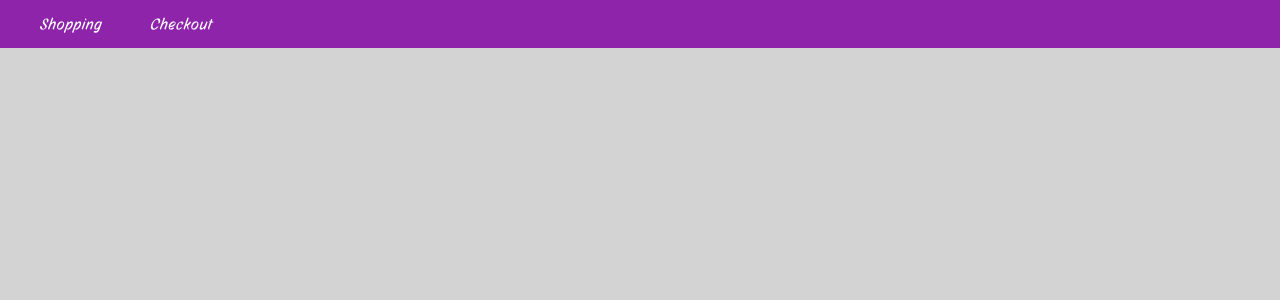
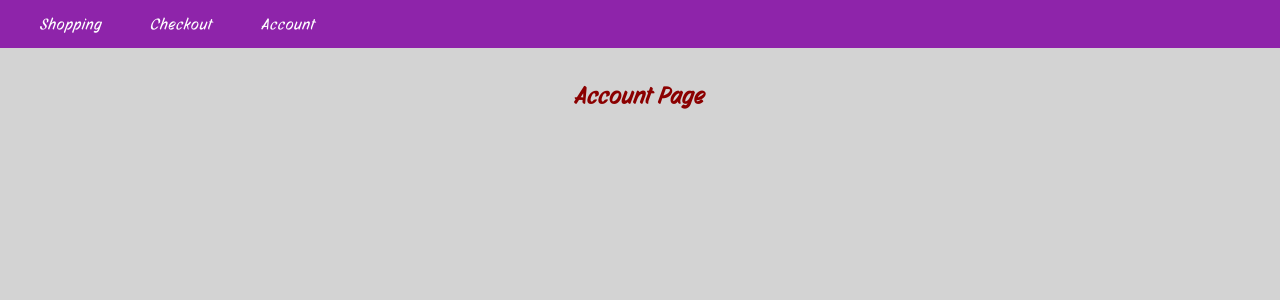
Before and after one commit to behroozebrazi/Shopping-Cart-1, a React (Create React App) app: page /account in a window 1280 px wide. Shown: the top 300 px of the page. Built offline with nearby package versions, Linux system fonts and the light colour scheme.

Commit message:
created Account page and link it to react router

```diff
--- a/src/App.js
+++ b/src/App.js
@@ -4,6 +4,7 @@ import './App.css'
 import Layout from './components/Layout/Layout'
 import Shopping from './containers/Shopping/Shopping'
 import Checkout from './containers/Checkout/Checkout'
+import Account from './containers/Account/Account'
 
 class App extends React.Component {
 
@@ -15,6 +16,7 @@ class App extends React.Component {
             <Switch>
               <Route path="/" exact component={Shopping} />
               <Route path="/checkout" component={Checkout} />
+              <Route path="/account" component={Account} />
             </Switch>
           </Layout>
         </Router>
--- a/src/components/Navigation/NavItems/NavItems.js
+++ b/src/components/Navigation/NavItems/NavItems.js
@@ -7,6 +7,7 @@ const NavItems = (props) => {
     <ul className="nav-items">
       <NavItem link="/">Shopping</NavItem>
       <NavItem link="/checkout">Checkout</NavItem>
+      <NavItem link="/account">Account</NavItem>
     </ul>
   )
 }
--- /dev/null
+++ b/src/containers/Account/Account.css
@@ -0,0 +1,4 @@
+.account {
+  text-align: center;
+  color: darkred;
+}
--- /dev/null
+++ b/src/containers/Account/Account.js
@@ -0,0 +1,14 @@
+import React from "react"
+import "./Account.css"
+
+class Account extends React.Component {
+  render() {
+    return (
+      <div className="account">
+        <h2>Account Page</h2>
+      </div>
+    )
+  }
+}
+
+export default Account
--- a/src/containers/Shopping/Shopping.js
+++ b/src/containers/Shopping/Shopping.js
@@ -29,7 +29,7 @@ class Shopping extends React.Component {
     axios.get('/products.json')
       .then((response) => {
         this.setState({ products: response.data })
-        console.log(response)
+        // console.log(response)
       })
       .catch((error) => { console.log(error) })
   }
```
